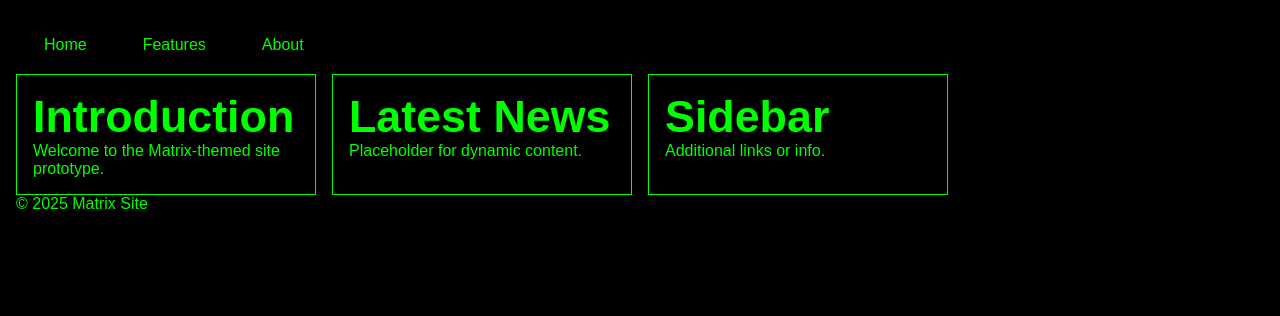
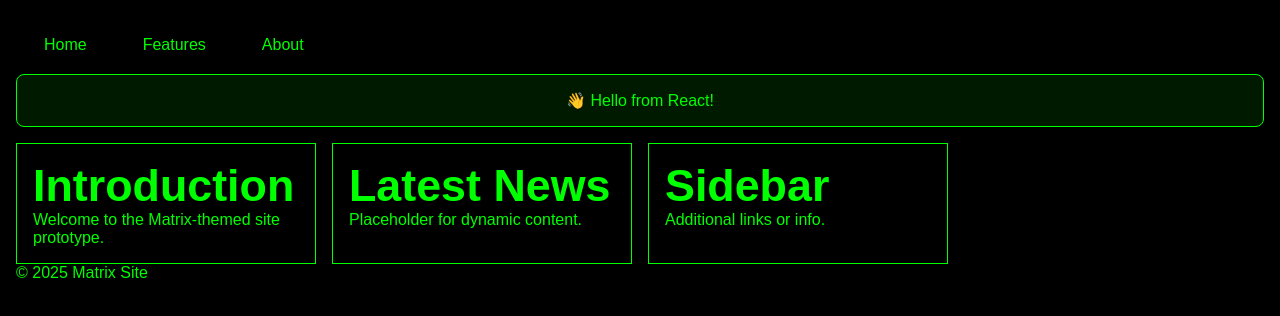
Before and after one commit to Uzumaki-DC/matrix-site, a Next.js app: page / in a window 1280 px wide. Shown: the top 316 px of the page. Built offline with nearby package versions, Linux system fonts and the light colour scheme.

Commit message:
fix: align Hello.js filename casing with import

```diff
--- /dev/null
+++ b/components/Hello.js
@@ -0,0 +1,17 @@
+// components/Hello.js
+export default function Hello() {
+  return (
+    <div
+      style={{
+        background: "rgba(0, 255, 0, 0.1)",
+        border: "1px solid #00ff00",
+        padding: "1rem",
+        borderRadius: "0.5rem",
+        textAlign: "center",
+        marginBottom: "1rem",
+      }}
+    >
+      👋 Hello from React!
+    </div>
+  );
+}
--- a/pages/index.js
+++ b/pages/index.js
@@ -1,3 +1,5 @@
+import Hello from "../components/Hello";
+
 import Head from "next/head";
 
 export default function Home() {
@@ -22,7 +24,7 @@ export default function Home() {
           </li>
         </ul>
       </nav>
-
+      <Hello />
       <main>
         <section aria-labelledby="intro">
           <h2 id="intro">Introduction</h2>
```
